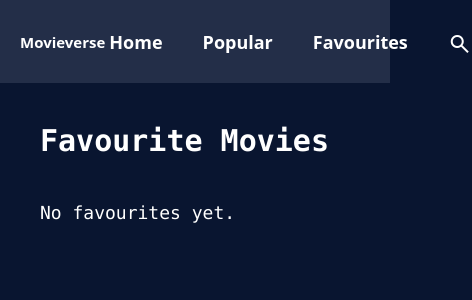
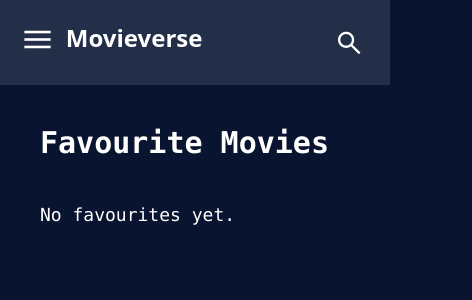
Before and after one commit to zerox-sakchyam/movie-react, a React (Vite) app: page /movie-react/favourite in a window 390 px wide. Shown: the top 300 px of the page, 472 px wide, since content can reach past the window. Built offline with nearby package versions, Linux system fonts and the light colour scheme; a web font is replaced by a local one.

Commit message:
Updated components and UI

```diff
--- a/index.html
+++ b/index.html
@@ -5,7 +5,6 @@
     <link rel="icon" type="image/svg+xml" href="/vite.svg" />
     <meta name="viewport" content="width=device-width, initial-scale=1.0" />
    <link rel="stylesheet" href="https://fonts.googleapis.com/css2?family=Material+Symbols+Outlined:opsz,wght,FILL,GRAD@24,400,0,0" />
-
     <link rel="preconnect" href="https://fonts.googleapis.com">
 <link rel="preconnect" href="https://fonts.gstatic.com" crossorigin>
 <link href="https://fonts.googleapis.com/css2?family=Bebas+Neue&family=Cedarville+Cursive&family=Poppins:ital,wght@0,100;0,200;0,300;0,400;0,500;0,600;0,700;0,800;0,900;1,100;1,200;1,300;1,400;1,500;1,600;1,700;1,800;1,900&family=Roboto+Condensed:ital,wght@0,100..900;1,100..900&family=Roboto:ital,wght@0,100..900;1,100..900&display=swap" rel="stylesheet">
--- a/src/components/Favourite.jsx
+++ b/src/components/Favourite.jsx
@@ -1,6 +1,16 @@
- import React from "react";
+ import React, { useState } from "react";
 
 const Favourite = ({ favourites, onRemoveFavourite }) => {
+  const [removeFav , setRemoveFav ] = useState(false);
+
+  function handleRemoveFav (){
+    setRemoveFav(true);
+
+    setTimeout(() => {
+      setRemoveFav(false);
+
+    } , 3000);
+  }
   return (
     <div className="bg-[#091530] min-h-screen p-10">
       <h1 className="text-white text-3xl font-mono font-bold mb-10 ">
@@ -24,7 +34,12 @@ const Favourite = ({ favourites, onRemoveFavourite }) => {
               <p className="text-white">⭐{movie.vote_average}</p>
               <button
                 className="absolute top-2 right-2 bg-red-600 text-white px-2 py-1 rounded-md hover:bg-red-700"
-                onClick={() => onRemoveFavourite(movie.id)}
+                onClick={() => {onRemoveFavourite(movie.id);
+                  handleRemoveFav();
+                }
+
+                }
+
               >
                 Remove
               </button>
@@ -33,6 +48,10 @@ const Favourite = ({ favourites, onRemoveFavourite }) => {
         </div>
       )}
 
+      {removeFav && (
+        <div className="fixed top-21 pl-7 pr-8 pt-4 pb-4 bg-gradient-to-r from-red-500 to-red-350 opacity-100 right-1 transform  text-white font-bold rounded-sm shadow-lg z-50 transition-all duration-300  ">Removed</div>
+
+      )}
 
     </div>
   );
--- a/src/components/Home.jsx
+++ b/src/components/Home.jsx
@@ -6,6 +6,20 @@ const Home = ({ searchResult, onAddFavourite }) => {
   const [selectedMovies, setSelectedMovies] = useState(null);
   const [add, setAdd] = useState([]);
   const[favSelect , setFavSelect] = useState(null);
+  const [displayFav , setDisplayFav] = useState(false);
+
+
+  function handleFavDisplay(){
+    setDisplayFav(true);
+
+
+    setTimeout(() => {
+      setDisplayFav(false);
+    }, 2000);
+  }
+
+
+
 
 
   useEffect(() => {
@@ -50,24 +64,30 @@ const Home = ({ searchResult, onAddFavourite }) => {
     max-sm:grid-cols-2
     max-sm:
     max-sm:p-5
+
+
     "
       >
         {/* Grid for the movie */}
         {movieDisplay.map((movie) => (
-          <div key={movie.id} className="relative  p-4 rounded-lg bg-[#1F2226] hover:scale-105 transition-transform duration-300 ">
+          <div key={movie.id} className="relative  p-3 rounded-lg bg-[#1F2226] hover:scale-105 transition-transform duration-300 max-md:bg-hidden">
             <img
               src={`https://image.tmdb.org/t/p/w500${movie.poster_path}`}
               onClick={() => setSelectedMovies(movie)}
               className="
                 w-59
                 h-80
-
                 cursor-pointer
                 rounded-lg
                 object-cover
                 transition-transform
                 duration-300
-
+                max-sm:h-40
+                max-sm:w-40
+                max-md:w-55
+                max-md:h-59
+                max-lg:w-65
+                max-lg:h-65
                "
             />
             <h3 className="text-white cursor-pointer mt-2">
@@ -79,12 +99,17 @@ const Home = ({ searchResult, onAddFavourite }) => {
                 className="rounded-lg  text-white hover:color-white hover:text-[#C8D0DB]"
                 onClick={() => onAddFavourite(movie)}
               >
-                <span className="material-symbols-outlined text-yellow-400 hover:text-white transition-colors duration-300">kid_star</span>
+                <span onClick={handleFavDisplay} className="material-symbols-outlined text-yellow-400 hover:text-white transition-colors duration-300">kid_star</span>
               </button>
             </div>
           </div>
         ))}
       </div>
+
+      {/* Fav Display */}
+      {displayFav && (
+      <div className="fixed top-21 pl-7 pr-8 pt-4 pb-4 bg-gradient-to-r from-green-400 to-green-300 opacity-100 right-1 transform   text-white font-bold rounded-sm shadow-lg z-50 transition-all duration-300  ">Added To Favourite</div>
+      )}
 
 
        <div>
--- a/src/components/Nav.jsx
+++ b/src/components/Nav.jsx
@@ -1,11 +1,34 @@
-import React , {useState} from "react";
+import React , {useState , useEffect} from "react";
 import { Link } from "react-router-dom";
+
 function Nav({setSearchResult}) {
   const[searchTerms , setSearchTerms] = useState('');
   const [error , setError] = useState(null);
   const [searchClick , setSearchClick] = useState(false);
+ const [isOpen , setIsOpen] = useState(false);
 
 
+
+ useEffect (() => {
+  if(isOpen){
+    document.body.style.overflow = 'hidden';
+
+  }
+  else {
+    document.body.style.overflow = 'auto';
+
+  }
+
+  return() => {
+    document.body.style.overflow = 'auto';
+
+  }
+ }, [isOpen]);
+
+
+ function toggleHandle(){
+  setIsOpen(!isOpen);
+ }
   function handleToggle(){
     setSearchClick(!searchClick);
   }
@@ -27,20 +50,24 @@ function Nav({setSearchResult}) {
         }
     }
   return (<>
-    <nav className="bg-[hsl(222,35%,21%)]  p-5 max-[608px]:text-1xl">
+    <nav className="bg-[hsl(222,35%,21%)] p-5 max-[608px]:text-1xl">
+<div className="md:hidden cursor-pointer absolute "
+         onClick={toggleHandle}
+          >
+          <span className="material-symbols-outlined text-3xl text-white max-md:mt-0.5"
+           style={{ fontSize: "35px" }}>
+            menu
+          </span>
+        </div>
       <div className="flex justify-around">
-
       <h1 className="text-white
        text-3xl
        cursor-pointer
        font-bold
-       max-[580px]:text-[20px]
-       max-[580px]:mt-2
-       max-[600px]:text-[20px]
-       max-[580px]:text-2xl
-       max-[580px]:mr-1
-       max-sm:text-[15px]
-       max-sm:mt-3
+       max-md:text-2xl
+       max-md:ml-10
+       max-md:mt-0.5
+
        ">Movieverse</h1>
       <ul className="text-white
       flex
@@ -49,22 +76,47 @@ function Nav({setSearchResult}) {
       text-lg
       cursor-pointer
       font-bold
+
       ">
-       <Link to='/page=1'><li className="hover:text-gray-400">Home</li></Link>
-        <Link to='/popular'> <li className="hover:text-gray-400">Popular</li></Link>
-        <Link to='/favourite'> <li className="hover:text-gray-400">Favourites</li></Link>
+        {/* Desktop Menu */}
+       <Link to='/page=1'><li className="hover:text-gray-400 max-md:hidden">Home</li></Link>
+        <Link to='/popular'> <li className="hover:text-gray-400 max-md:hidden">Popular</li></Link>
+        <Link to='/favourite'> <li className="hover:text-gray-400 max-md:hidden">Favourites</li></Link>
 
 
-        <li onClick={handleToggle}><span className="material-symbols-outlined text-lg mt-1 ">search</span></li>
+        <li onClick={handleToggle}><span className="material-symbols-outlined hover:text-gray-400 "
+        style={{ fontSize: "30px" }}>search</span></li>
+
+
       </ul>
-        </div>
+      </div>
+
 
      {searchClick && (<form onSubmit={fetchMovies}>
           <input className='w-[100%]  border-1 text-lg text-black bg-white border-white rounded-md font-serif pl-5 p-2 mt-2
-           ' type="text" placeholder="Search..." value={searchTerms} onChange={(e) => setSearchTerms(e.target.value)} />
+           ' type="text" placeholder="Search..." value={searchTerms} onChange={(e) => setSearchTerms(e.target.value)
 
+           } />
         </form>)}
     </nav>
+     {isOpen && (
+       <div className="fixed inset-0 z-[9999] bg-white-500/20 backdrop-blur-md md:hidden animate-fadeIn">
+      <ul className=" flex flex-col gap-4 text-[14px] p-10 h-[100%] fixed md:hidden mt-0  bg-[hsl(222,35%,21%)] text-white font-serif z-[9999] absolute  left-0 top-0 text-center space-y-2 animate-fadeIn bg-[hsl(222,35%,20%)] ">
+         <span onClick={toggleHandle}className="material-symbols-outlined text-3xl text-white hover:text-gray-400"
+           style={{ fontSize: "45px" }}>
+             chevron_left
+          </span>
+        <Link to='/page=1'><li className="hover:text-gray-400 border-b  py-2 border-white/10">Home</li></Link>
+        <Link to='/popular'> <li className="hover:text-gray-400  border-b py-2 border-white/10">Popular</li></Link>
+        <Link to='/favourite'> <li className="hover:text-gray-400  border-b py-2 border-white/10">Favourites</li></Link>
+        <Link to='/favourite'> <li className="hover:text-gray-400  border-b py-2 border-white/10">Favourites</li></Link>
+        <Link to='/favourite'> <li className="hover:text-gray-400 border-b py-2 border-white/10 ">Favourites</li></Link>
+        <Link to='/favourite'> <li className="hover:text-gray-400  border-b py-2 border-white/10">Favourites</li></Link>
+        <Link to='/favourite'> <li className="hover:text-gray-400  border-b py-2 border-white/10">Favourites</li></Link>
+        <Link to='/favourite'> <li className="hover:text-gray-400  border-b py-2 border-white/10">Favourites</li></Link>
+      </ul>
+     </div>
+     )}
 
 
   </>
```
